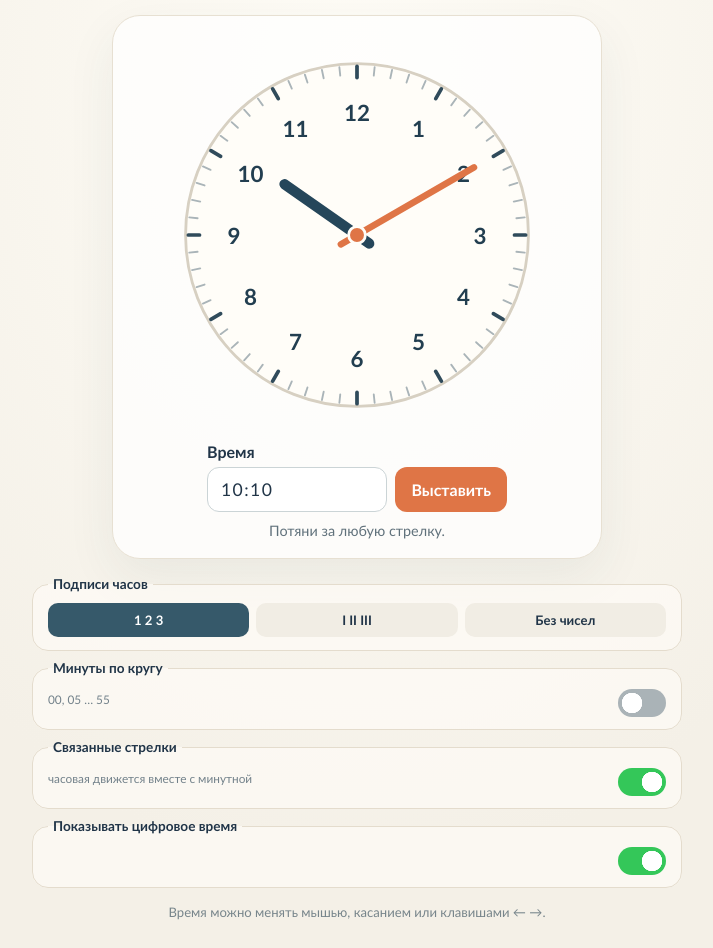
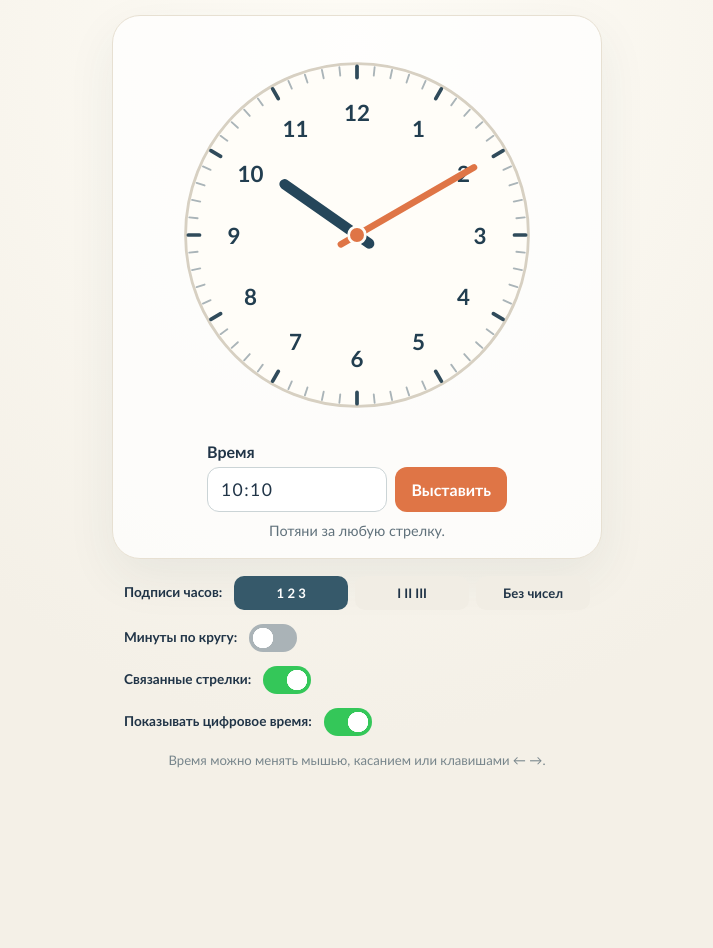
Before and after one commit to ilyinus/clock, a plain HTML site: page index.html in a window 1280 px wide. Shown: the part 136-1084 px from the top of the page, without its empty margins (283-996 px from the left). After the commit the page ends 932 px from the top, so only its background shows below. Drawn offline with Linux system fonts and the light colour scheme.

Commit message:
Настройки строками без рамок в пределах ширины часов
Requirements: R25, R26, R27

```diff
--- a/index.html
+++ b/index.html
@@ -33,14 +33,14 @@
       <p id="time-message" class="status" aria-live="polite">Потяни за любую стрелку.</p>
     </section>
     <section class="settings" aria-label="Настройки часов">
-      <fieldset><legend>Подписи часов</legend><div class="choice-row">
+      <div class="setting-row" role="group" aria-labelledby="dial-style-label"><span id="dial-style-label" class="setting-title">Подписи часов:</span><div class="choice-row">
         <label><input type="radio" name="dial-style" value="arabic" checked><span>1 2 3</span></label>
         <label><input type="radio" name="dial-style" value="roman"><span>I II III</span></label>
         <label><input type="radio" name="dial-style" value="none"><span>Без чисел</span></label>
-      </div></fieldset>
-      <fieldset class="toggle-row"><legend><label for="show-minutes">Минуты по кругу</label></legend><div class="toggle-content"><small>00, 05 … 55</small><input id="show-minutes" type="checkbox"></div></fieldset>
-      <fieldset class="toggle-row"><legend><label for="sync-mode">Связанные стрелки</label></legend><div class="toggle-content"><small>часовая движется вместе с минутной</small><input id="sync-mode" type="checkbox" checked></div></fieldset>
-      <fieldset class="toggle-row"><legend><label for="show-time">Показывать цифровое время</label></legend><div class="toggle-content"><input id="show-time" type="checkbox" checked></div></fieldset>
+      </div></div>
+      <div class="setting-row"><label class="setting-title" for="show-minutes">Минуты по кругу:</label><input id="show-minutes" type="checkbox"></div>
+      <div class="setting-row"><label class="setting-title" for="sync-mode">Связанные стрелки:</label><input id="sync-mode" type="checkbox" checked></div>
+      <div class="setting-row"><label class="setting-title" for="show-time">Показывать цифровое время:</label><input id="show-time" type="checkbox" checked></div>
     </section>
     <footer>Время можно менять мышью, касанием или клавишами ← →.</footer>
   </main>
--- a/style.css
+++ b/style.css
@@ -28,25 +28,19 @@ button { padding: 0 16px; border: 0; border-radius: 12px; color: white; backgrou
 button:hover { background: #c96035; }
 .status { min-height: 1.25em; margin: 10px 0 0; color: #60717b; font-size: .9rem; }
 .status.error { color: #a63329; font-weight: 700; }
-.settings { display: grid; grid-template-columns: minmax(0, 1fr); gap: 9px; width: min(100%, 650px); margin: 17px auto 0; text-align: left; }
-fieldset, .toggle-row { min-width: 0; margin: 0; padding: 10px 15px 13px; border: 1px solid #e4dccd; border-radius: 16px; background: #fffdf8aa; }
-legend { max-width: 100%; padding: 0 5px; font-size: .85rem; font-weight: 800; line-height: 1.25; }
-legend label { cursor: pointer; }
-.settings > fieldset { min-height: 0; }
-.toggle-row { display: grid; grid-template-columns: minmax(0, 1fr) auto; align-items: center; gap: 0 14px; min-height: 0; padding: 12px 15px; }
-.toggle-row legend { grid-column: 1; grid-row: 1; }
-.toggle-content { display: contents; font-size: .9rem; font-weight: 750; }
-.toggle-content input { grid-column: 2; grid-row: 1 / span 2; margin: 0; }
-.choice-row { display: flex; gap: 7px; }
+.settings { display: grid; grid-template-columns: minmax(0, 1fr); gap: 14px; width: min(100%, 490px); margin: 17px auto 0; padding: 0 12px; text-align: left; }
+.setting-row { display: flex; align-items: center; gap: 12px; min-width: 0; }
+.setting-title { font-size: .85rem; font-weight: 800; line-height: 1.4; }
+label.setting-title { cursor: pointer; }
+.choice-row { display: flex; flex: 1; min-width: 0; gap: 7px; }
 .choice-row label { position: relative; flex: 1; cursor: pointer; }
 .choice-row input { position: absolute; opacity: 0; }
 .choice-row span { display: block; padding: 9px 5px; border-radius: 10px; background: #f1ede4; text-align: center; font-size: .82rem; font-weight: 700; }
 .choice-row input:checked + span { color: white; background: #36596a; }
 .choice-row input:focus-visible + span { outline: 3px solid #df7546; }
-.toggle-content small { display: block; margin-top: 3px; color: #72818a; font-size: .74rem; font-weight: 500; }
 input[type=checkbox] { appearance: none; width: 48px; height: 28px; flex: 0 0 auto; margin: 0; border: 0; border-radius: 999px; background-color: #aab3b7; background-image: radial-gradient(circle, #fff 0 10px, transparent 10.5px); background-repeat: no-repeat; background-position: 3px center; background-size: 22px 22px; cursor: pointer; transition: background-color .18s ease, background-position .18s ease; }
 input[type=checkbox]:checked { background-color: #34c759; background-position: 23px center; }
 input[type=checkbox]:focus-visible { outline: 3px solid #df7546; outline-offset: 3px; }
 @media (prefers-reduced-motion: reduce) { input[type=checkbox] { transition: none; } }
 footer { margin-top: 16px; color: #77858b; font-size: .82rem; }
-@media (max-width: 540px) { .app { padding-top: 22px; } .clock-panel { padding: 10px 12px 15px; border-radius: 22px; } .settings { gap: 8px; } .clock-face { width: min(100%, 370px); } }
+@media (max-width: 540px) { .app { padding-top: 22px; } .clock-panel { padding: 10px 12px 15px; border-radius: 22px; } .settings { padding: 0; } .setting-row { gap: 8px; } .choice-row { gap: 4px; } .choice-row span { padding: 9px 4px; font-size: .75rem; } .clock-face { width: min(100%, 370px); } }
```
Also changed, not shown: 1 other file.
